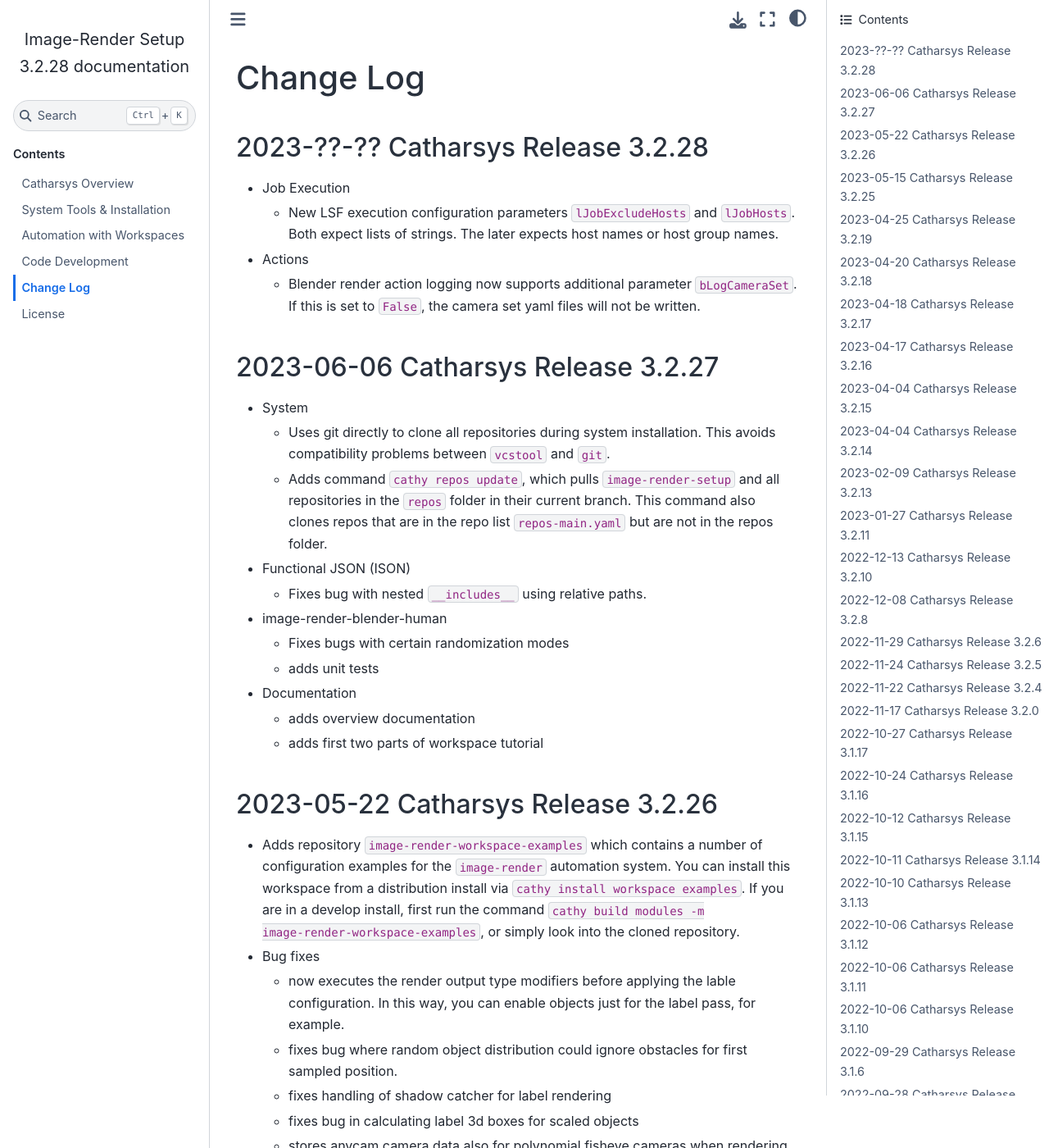
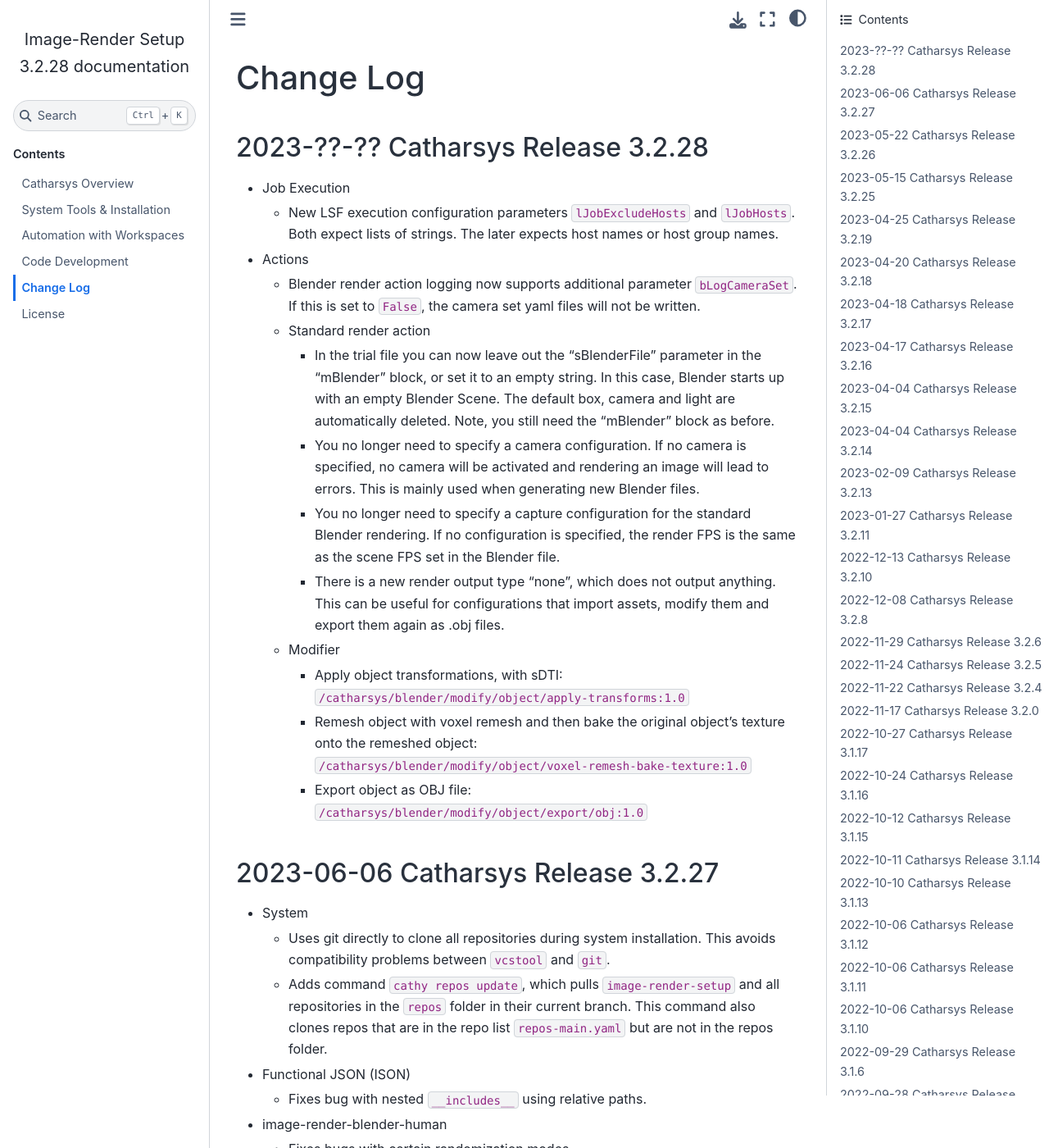
Before and after one commit to boschresearch/image-render-setup, a Sphinx documentation site: the page built from docs/source/change-log.md, in a window 1280 px wide and 1400 px high. Shown: the whole window at 82% size. Built offline with Sphinx 7.4.7 and the Sphinx Book theme 1.1.4, drawn with Linux system fonts in a browser that asks for light colours; the version number is read from the project's files by our own code.

Commit message:
updates change log with new features

```diff
--- a/docs/source/change-log.md
+++ b/docs/source/change-log.md
@@ -7,7 +7,16 @@
 
 - Actions
   - Blender render action logging now supports additional parameter `bLogCameraSet`. If this is set to `False`, the camera set yaml files will not be written.
+  - Standard render action
+    - In the trial file you can now leave out the "sBlenderFile" parameter in the "mBlender" block, or set it to an empty string. In this case, Blender starts up with an empty Blender Scene. The default box, camera and light are automatically deleted. Note, you still need the "mBlender" block as before.
+    - You no longer need to specify a camera configuration. If no camera is specified, no camera will be activated and rendering an image will lead to errors. This is mainly used when generating new Blender files.
+    - You no longer need to specify a capture configuration for the standard Blender rendering. If no configuration is specified, the render FPS is the same as the scene FPS set in the Blender file.
+    - There is a new render output type "none", which does not output anything. This can be useful for configurations that import assets, modify them and export them again as .obj files.
 
+  - Modifier
+    - Apply object transformations, with sDTI: `/catharsys/blender/modify/object/apply-transforms:1.0`
+    - Remesh object with voxel remesh and then bake the original object's texture onto the remeshed object: `/catharsys/blender/modify/object/voxel-remesh-bake-texture:1.0`
+    - Export object as OBJ file: `/catharsys/blender/modify/object/export/obj:1.0`
 
 ## 2023-06-06 Catharsys Release 3.2.27
 
```
